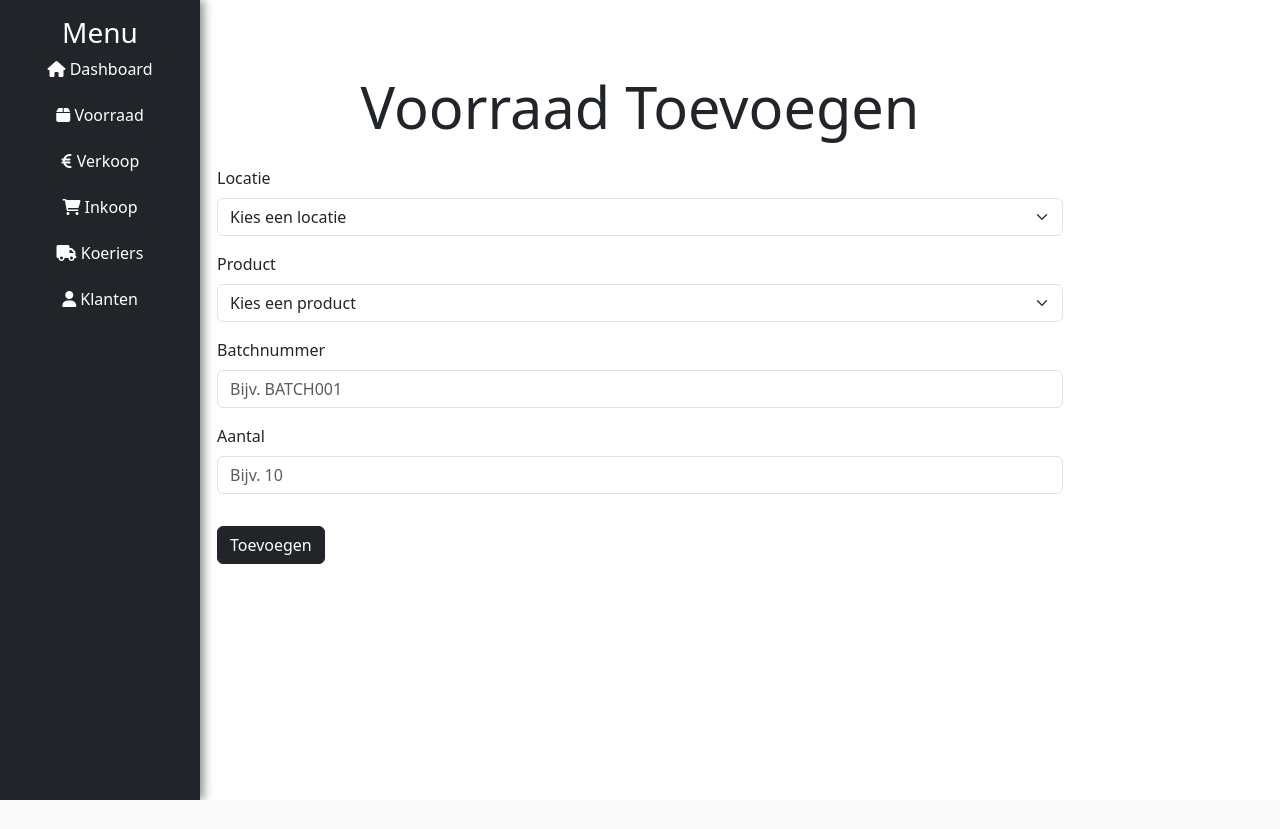
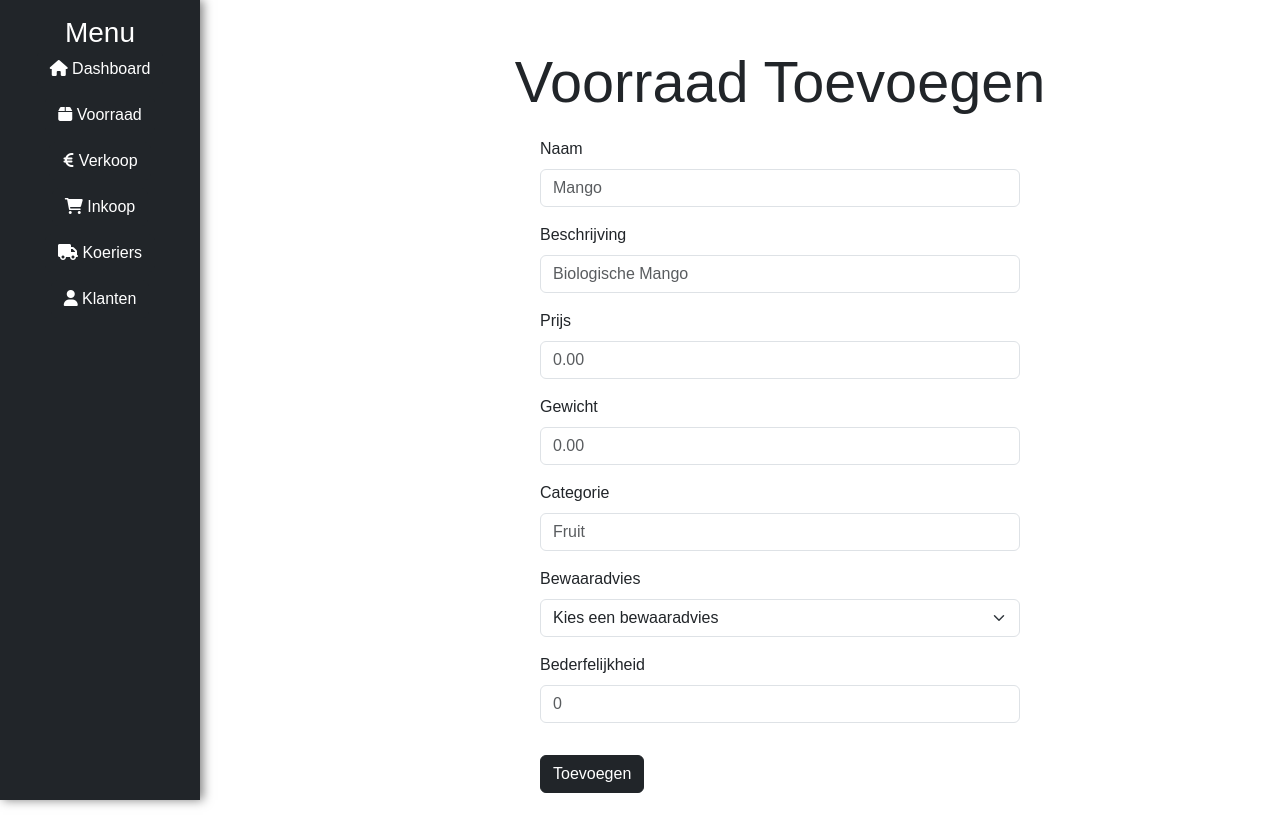
Before and after one commit to CyberDuckys/Main, a Flask app: page /voorraadToevoegen in a window 1280 px wide. Before the commit the page ends 800 px from the top, so only its background shows below. Run offline with Flask 3, Linux system fonts and the light colour scheme; data that the repository does not hold is empty; some libraries are stand-ins or nearby versions.

Commit message:
toevoeg- en wijzig lay-out bijgewerkt.

```diff
--- a/website/templates/financien.html
+++ b/website/templates/financien.html
@@ -41,9 +41,4 @@
         </tbody>
     </table>
 
-    <!-- Toevoegen-knop -->
-    <div class="text-end mt-3">
-        <a href="{{ url_for('views.financien_toevoegen') }}" class="btn btn-success">+ Toevoegen</a>
-    </div>
-</div>
 {% endblock %}
--- a/website/templates/financien_toevoegen.html
+++ b/website/templates/financien_toevoegen.html
@@ -47,7 +47,7 @@
             <div class="invalid-feedback">Kies een status.</div>
         </div>
 
-        <button type="submit" class="btn btn-dark w-100">Toevoegen</button>
+        <button type="submit" class="btn btn-dark w-100 mt-3">Toevoegen</button>
     </form>
 </div>
 
--- a/website/templates/voorraadToevoegen.html
+++ b/website/templates/voorraadToevoegen.html
@@ -1,43 +1,62 @@
-{% extends 'base.html' %} {% block title %} Voorraad {% endblock %} {% block head %}
+{% extends 'base.html' %}
+
+{% block title %}Voorraad{% endblock %}
+
+{% block head %}
 <link href="https://cdn.jsdelivr.net/npm/bootstrap@5.3.0/dist/css/bootstrap.min.css" rel="stylesheet" />
-<link rel="stylesheet" href="{{ url_for('static', filename='css/voorraadToevoegen.css') }}" />
-{% endblock %} {% block content %}
+<link rel="stylesheet" href="{{ url_for('static', filename='css/voorraadProductToevoegen.css') }}" />
+{% endblock %}
+
+{% block content %}
 <div class="container mt-5">
   <h1 class="text-center alignH1">Voorraad Toevoegen</h1>
 
-  <form method="POST" action="{{ url_for('views.voorraadToevoegen') }}" class="needs-validation" novalidate>
+  <form method="POST" action="{{ url_for('views.voorraadProductToevoegen') }}" class="needs-validation" novalidate>
     <div class="mb-3">
-      <label for="Location" class="form-label">Locatie</label>
-      <select class="form-select" id="location" name="location" required>
-        <option value="" selected disabled>Kies een locatie</option>
-        {% for locatie in locaties %}
-        <option value="{{locatie[0]}}">{{ locatie[1]}}</option>
-        {% endfor %}
-      </select>
-      <div class="invalid-feedback"> Selecteer een locatie. </div>
+      <label for="naam" class="form-label">Naam</label>
+      <input type="text" class="form-control" id="naam" name="naam" placeholder="Mango" required />
+      <div class="invalid-feedback"> Vul een naam in. </div>
     </div>
 
     <div class="mb-3">
-      <label for="product" class="form-label">Product</label>
-      <select class="form-select" id="product" name="product" required>
-        <option value="" selected disabled>Kies een product</option>
-        {% for product in producten %}
-        <option value="{{product[0]}}">{{ product[1]}}</option>
-        {% endfor %}
-      </select>
-      <div class="invalid-feedback"> Selecteer een product. </div>
+      <label for="beschrijving" class="form-label">Beschrijving</label>
+      <input type="text" class="form-control" id="beschrijving" name="beschrijving" placeholder="Biologische Mango" required />
+      <div class="invalid-feedback"> Vul een beschrijving in. </div>
     </div>
 
     <div class="mb-3">
-      <label for="Batchnumber" class="form-label">Batchnummer</label>
-      <input type="text" class="form-control" id="batchnumber" name="batchnumber" placeholder="Bijv. BATCH001" required />
-      <div class="invalid-feedback"> Vul een batchnummer in. </div>
+      <label for="prijs" class="form-label">Prijs</label>
+      <input type="number" step="0.01" class="form-control" id="prijs" name="prijs" placeholder="0.00" required />
+      <div class="invalid-feedback"> Vul een prijs in. </div>
     </div>
 
     <div class="mb-3">
-      <label for="amount" class="form-label">Aantal</label>
-      <input type="number" class="form-control" id="amount" name="amount" placeholder="Bijv. 10" required min="1" />
-      <div class="invalid-feedback"> Vul een geldig aantal in. </div>
+      <label for="gewicht" class="form-label">Gewicht</label>
+      <input type="number" step="0.01" class="form-control" id="gewicht" name="gewicht" placeholder="0.00" required />
+      <div class="invalid-feedback"> Vul een gewicht in. </div>
+    </div>
+
+    <div class="mb-3">
+      <label for="categorie" class="form-label">Categorie</label>
+      <input type="text" class="form-control" id="categorie" name="categorie" placeholder="Fruit" required />
+      <div class="invalid-feedback"> Vul een categorie in. </div>
+    </div>
+
+    <div class="mb-3">
+      <label for="storageadvice" class="form-label">Bewaaradvies</label>
+      <select class="form-select" id="storageadvice" name="storageadvice" required>
+        <option value="" selected disabled>Kies een bewaaradvies</option>
+        <option value="Koeling">Koeling</option>
+        <option value="Droog en donker">Droog en donker</option>
+        <option value="Gekoeld bewaren">Gekoeld bewaren</option>
+      </select>
+      <div class="invalid-feedback"> Selecteer een bewaaradvies. </div>
+    </div>
+
+    <div class="mb-3">
+      <label for="bederfelijkheid" class="form-label">Bederfelijkheid</label>
+      <input type="number" step="1" class="form-control" id="bederfelijkheid" name="bederfelijkheid" placeholder="0" required />
+      <div class="invalid-feedback"> Vul een bederfelijkheid in. </div>
     </div>
 
     <button type="submit" class="btn btn-dark w-100 mt-3">Toevoegen</button>
```
Also changed, not shown: website/static/css/tables.css (+5 -3 lines), website/templates/koeriers_klant_info.html (+28 -36 lines), website/templates/voorraadProductToevoegen.html (+10 -4 lines).
